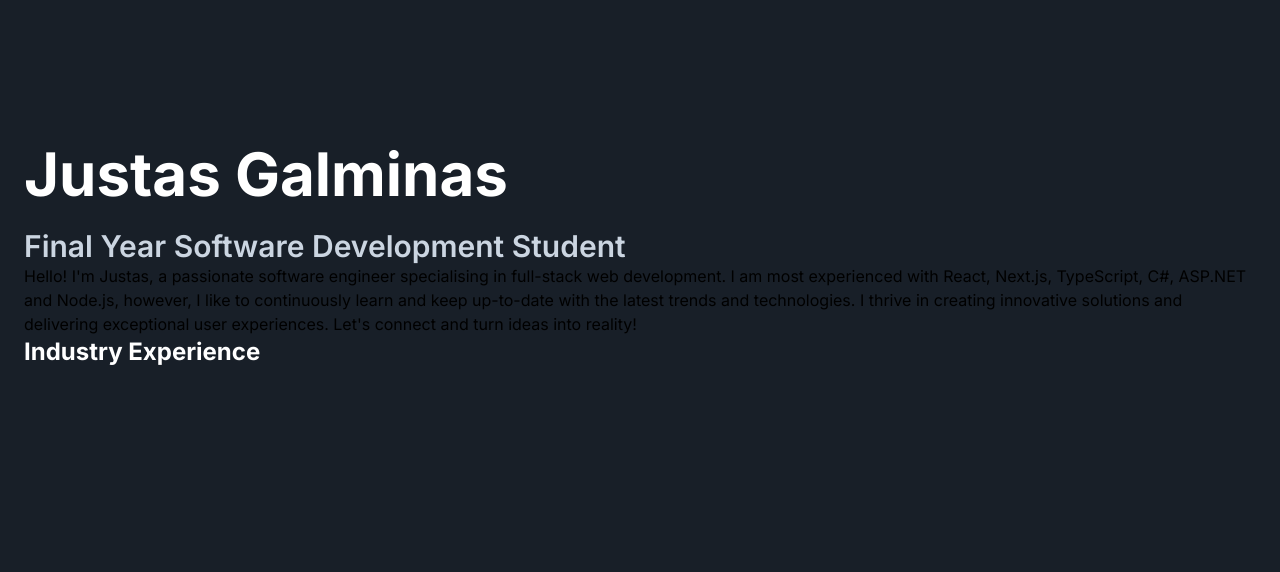
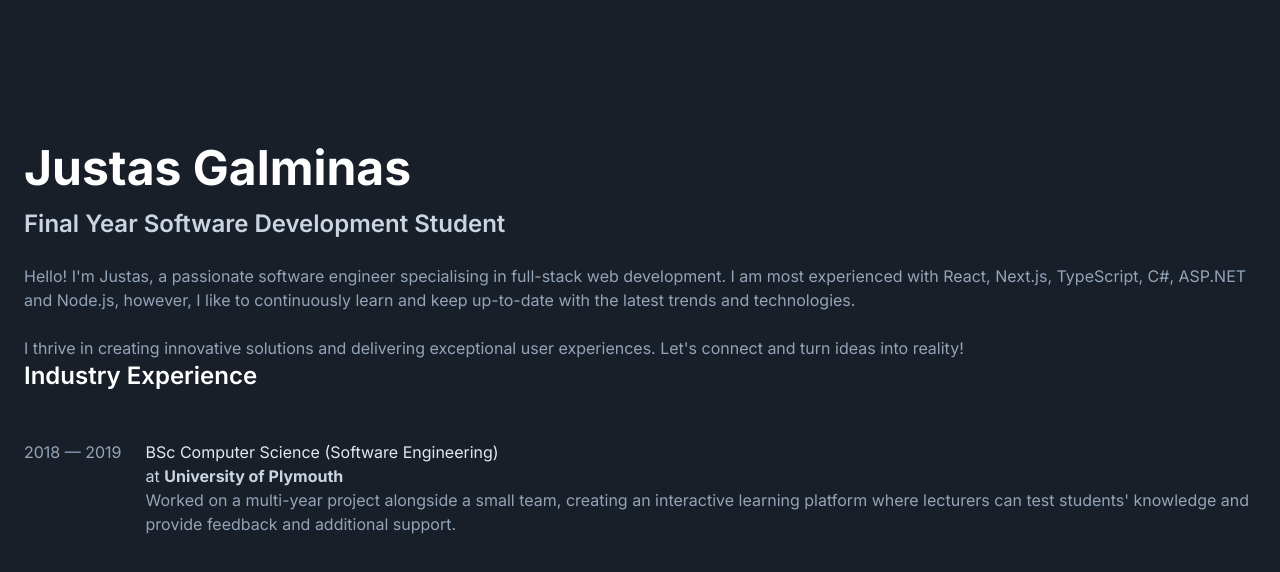
Before and after one commit to jgalminas/portfolio, a Next.js app: page / in a window 1280 px wide. Shown: the top 572 px of the page. Built offline with nearby package versions, Linux system fonts and the light colour scheme.

Commit message:
education section wip

```diff
--- /dev/null
+++ b/src/app/components/About.tsx
@@ -0,0 +1,16 @@
+
+export default function About() {
+	return (
+		<section className='w-full lg:w-5/12'>
+        <h1 className='text-5xl font-bold text-white'> Justas Galminas </h1>
+        <h2 className='text-2xl font-semibold text-slate-300 mt-4'> Final Year Software Development Student </h2>
+
+        <p className='text-slate-400 mt-6'>
+          Hello! I&apos;m Justas, a passionate software engineer specialising in full-stack web development. I am most experienced with React, Next.js, TypeScript, C#, ASP.NET and Node.js, however, I like to continuously learn and keep up-to-date with the latest trends and technologies.
+          <br/><br/>
+          I thrive in creating innovative solutions and delivering exceptional user experiences. Let&apos;s connect and turn ideas into reality!
+        </p>
+
+      </section>
+	)
+}
--- /dev/null
+++ b/src/app/components/Experience.tsx
@@ -0,0 +1,21 @@
+import { Experience } from '@/data';
+
+export interface ExperienceProps {
+	data: Experience
+}
+
+export default function Experience({ data }: ExperienceProps) {
+	return (
+		<div className='flex gap-6'>
+
+			<p className='text-slate-400 min-w-fit'> { data.date } </p>
+
+			<div className='flex flex-col'>
+				<h4 className='text-slate-200'> { data.title } </h4>
+				<h5 className='text-slate-300'> at <b> { data.place } </b> </h5>
+				<p className='text-slate-400'> { data.description } </p>
+			</div>
+
+		</div>
+	)
+}
--- a/src/app/page.tsx
+++ b/src/app/page.tsx
@@ -1,23 +1,22 @@
+import { EXPERIENCE } from '@/data';
+import About from './components/About';
+import Experience from './components/Experience';
 
 export default function Home() {
 
   return (
     <main className='container mx-auto pt-[144px] flex flex-col lg:flex-row justify-between p-6'>
 
-      <section className='w-full lg:w-5/12'>
-        <h1 className='text-6xl font-bold text-white'> Justas Galminas </h1>
-        <h2 className='text-3xl font-semibold text-slate-300 mt-6'> Final Year Software Development Student </h2>
+      <About/>
 
-        <p>
-        Hello! I&apos;m Justas, a passionate software engineer specialising in full-stack web development. I am most experienced with React, Next.js, TypeScript, C#, ASP.NET and Node.js, however, I like to continuously learn and keep up-to-date with the latest trends and technologies.
+      <section className='w-full lg:w-6/12 flex flex-col gap-24'>
 
-I thrive in creating innovative solutions and delivering exceptional user experiences. Let&apos;s connect and turn ideas into reality!
-        </p>
+        <section>
+          <h3 className='text-2xl font-semibold text-white mb-12'> Industry Experience </h3>
 
-      </section>
+          <Experience data={EXPERIENCE[0]}/>
+        </section>
 
-      <section className='w-full lg:w-6/12'>
-        <h3 className='text-2xl font-bold text-white'> Industry Experience </h3>
       </section>
 
     </main>
--- /dev/null
+++ b/src/data.ts
@@ -0,0 +1,17 @@
+export type Experience = {
+	title: string,
+	description: string
+	date: string,
+	place: string,
+	skills: string[]
+}
+
+export const EXPERIENCE: Experience[] = [
+	{
+		title: 'BSc Computer Science (Software Engineering)',
+		description: 'Worked on a multi-year project alongside a small team, creating an interactive learning platform where lecturers can test students\' knowledge and provide feedback and additional support.',
+		date: '2018 — 2019',
+		place: 'University of Plymouth',
+		skills: [ 'ASP.NET', 'C#', 'Blazor', 'Bootstrap', 'CSS' ]
+	}
+];
```
